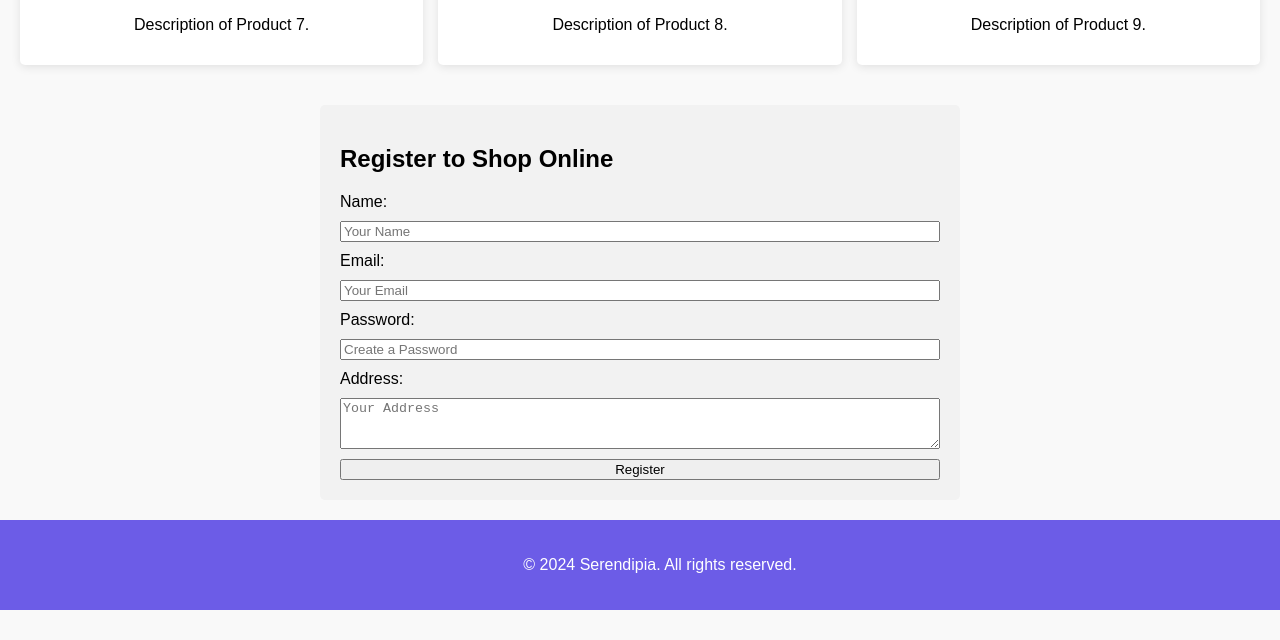
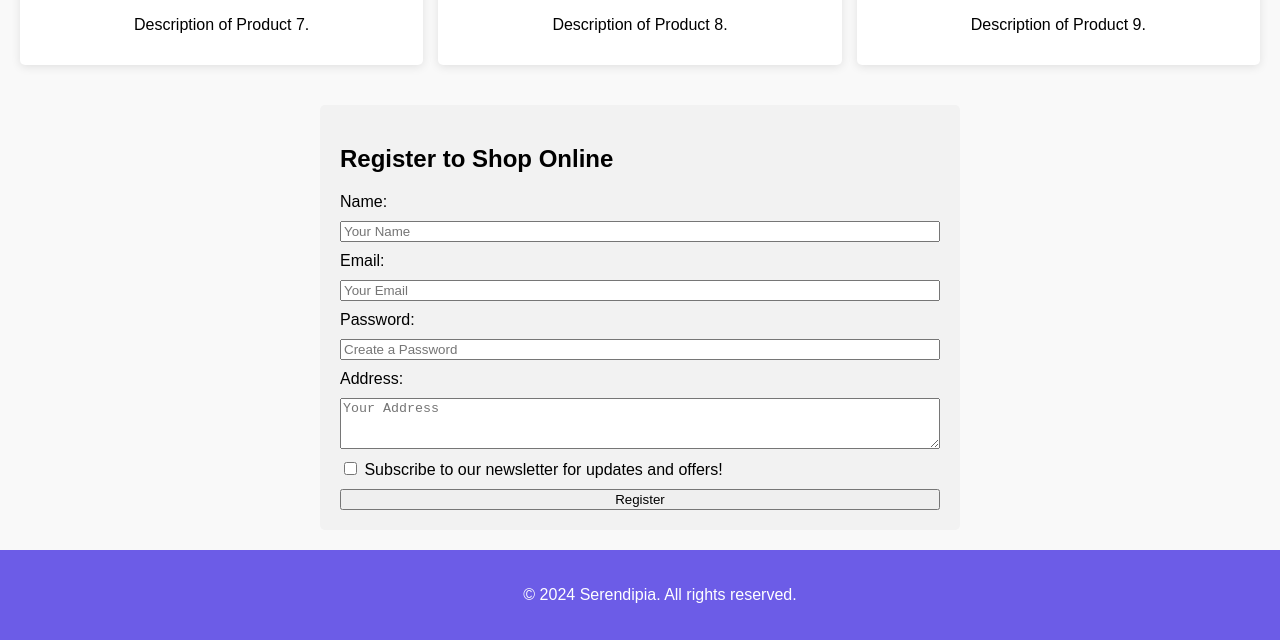
Before and after one commit to revou-fsse-oct24/module-1-sabrinaurellia, a plain HTML site: page index.html in a window 1280 px wide. Shown: the part 663-1303 px from the top of the page. Before the commit the page ends 1273 px from the top, so only its background shows below. Drawn offline with Linux system fonts and the light colour scheme.

Commit message:
Update index.html

```diff
--- a/index.html
+++ b/index.html
@@ -136,7 +136,12 @@
             <label for="address">Address:</label>
             <textarea id="address" name="address" placeholder="Your Address" rows="3" required></textarea>
 
-            <input type="submit" value="Register">
+            <label for="newsletter">
+            <input type="checkbox" id="newsletter" name="newsletter">
+            Subscribe to our newsletter for updates and offers!
+            </label>
+
+                <input type="submit" value="Register">
         </form>
     </section>
 
```
